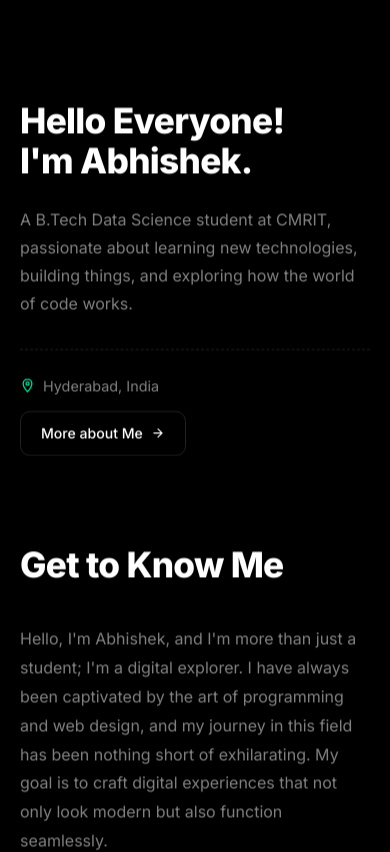
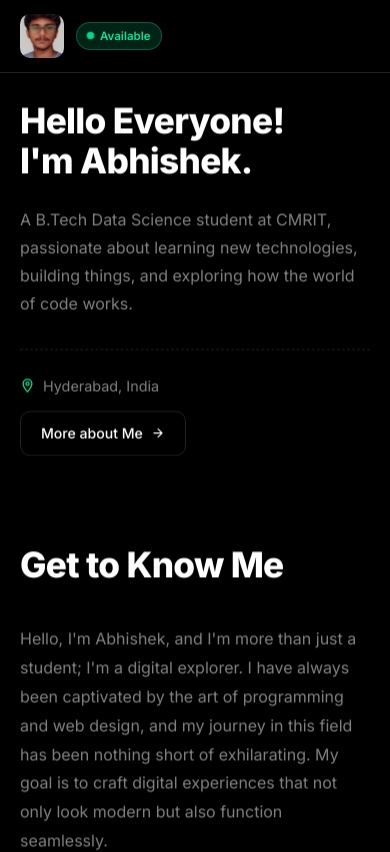
Before and after one commit to abhishek11-14/abhishekkurapati, a Next.js app: page / in a window 390 px wide. Shown: the top 852 px of the page. Built offline with nearby package versions, Linux system fonts and the light colour scheme.

Commit message:
Fix: CSS specificity bug hiding the mobile header

```diff
--- a/app/globals.css
+++ b/app/globals.css
@@ -608,6 +608,10 @@ img { max-width: 100%; display: block; }
 }
 
 /* === Responsive === */
+.mobile-header {
+  display: none;
+}
+
 @media (max-width: 768px) {
   :root { --sidebar-w: 0px; }
 
@@ -675,10 +679,6 @@ img { max-width: 100%; display: block; }
   }
 }
 
-.mobile-header {
-  display: none;
-}
-
 .mobile-nav {
   display: none;
   position: fixed;
```
